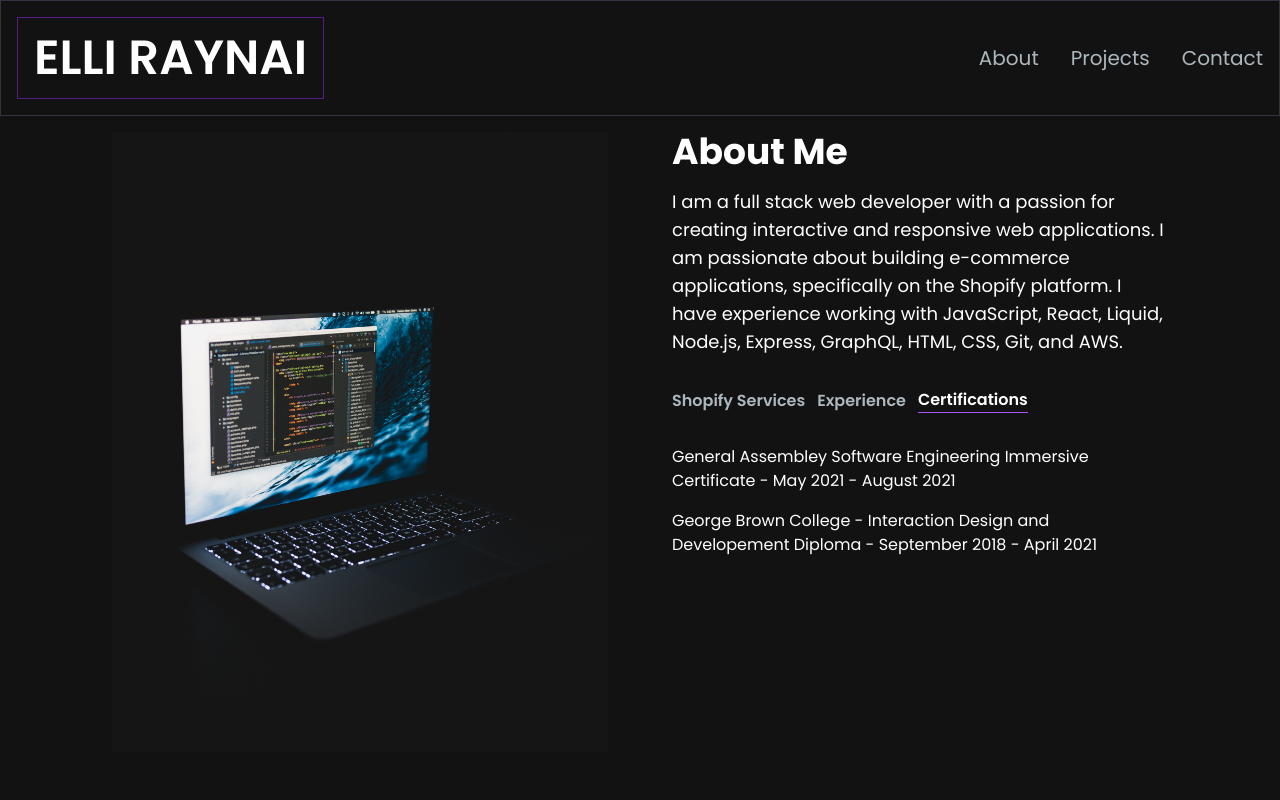
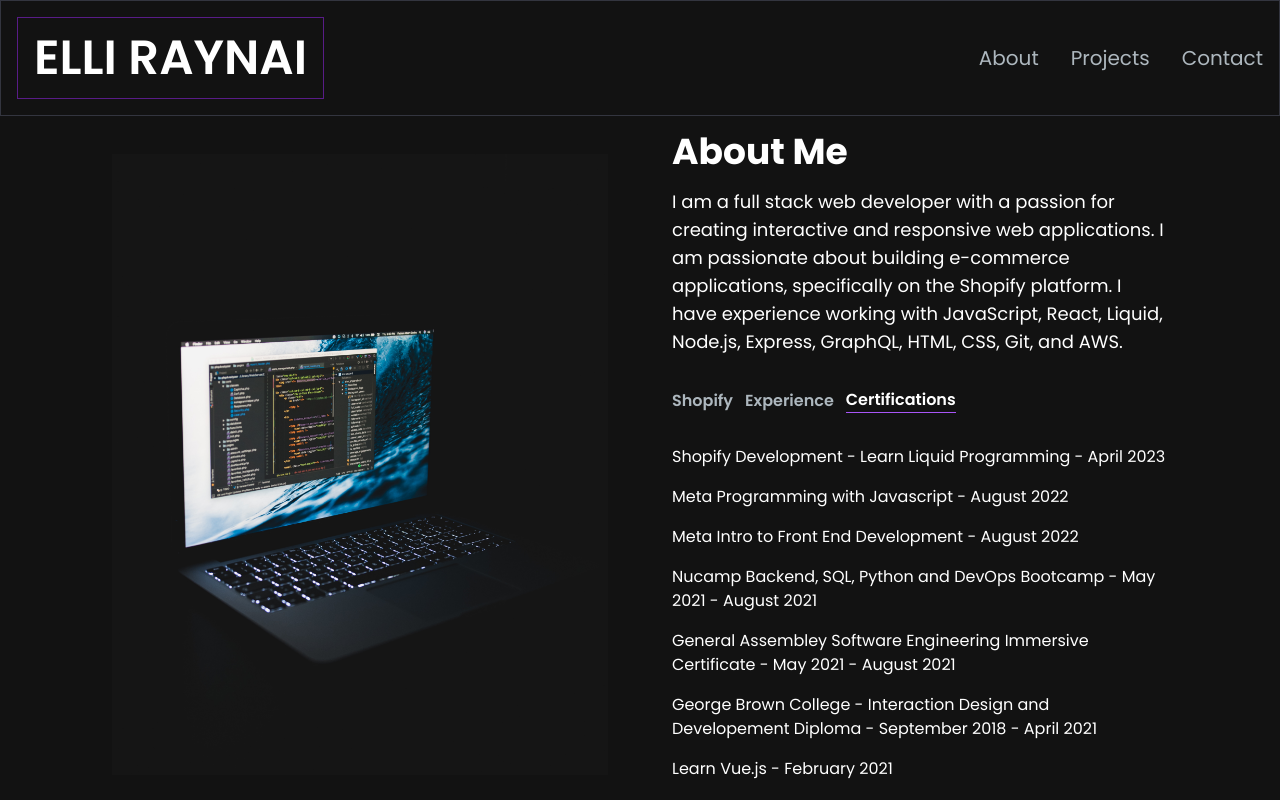
Before and after one commit to eraynai/react-portfolio, a React (Vite) app: page / in a window 1280 px wide. Both pictures are taken after a click on the button "Certifications". Shown: the part 886-1686 px from the top of the page. Built offline with nearby package versions, Linux system fonts and the light colour scheme.

Commit message:
updated certification section and about

```diff
--- a/src/components/About.jsx
+++ b/src/components/About.jsx
@@ -51,6 +51,17 @@ const TAB_DATA = [
     content: (
       <ul>
         <li className="pb-4">
+          Shopify Development - Learn Liquid Programming - April 2023
+        </li>
+        <li className="pb-4">Meta Programming with Javascript - August 2022</li>
+        <li className="pb-4">
+          Meta Intro to Front End Development - August 2022
+        </li>
+        <li className="pb-4">
+          Nucamp Backend, SQL, Python and DevOps Bootcamp - May 2021 - August
+          2021
+        </li>
+        <li className="pb-4">
           General Assembley Software Engineering Immersive Certificate - May
           2021 - August 2021
         </li>
@@ -58,6 +69,7 @@ const TAB_DATA = [
           George Brown College - Interaction Design and Developement Diploma -
           September 2018 - April 2021
         </li>
+        <li className="pb-4">Learn Vue.js - February 2021</li>
       </ul>
     ),
   },
@@ -90,7 +102,7 @@ const About = () => {
               selectTab={() => handleTabChange("shopify")}
               active={tab === "shopify"}
             >
-              Shopify Services
+              Shopify
             </TabButton>
             <TabButton
               selectTab={() => handleTabChange("experience")}
--- a/src/components/Achievements.jsx
+++ b/src/components/Achievements.jsx
@@ -27,7 +27,7 @@ const Achievements = () => {
               key={index}
               className="flex flex-col items-center mx-2 sm:mx-4 my-2 sm:my-0"
             >
-              <h2 className="text-white text-s sm:text-2xl md:text-4xl font-bold">
+              <h2 className="text-center text-white text-s sm:text-2xl md:text-4xl font-bold">
                 {achievement.value}
               </h2>
               <p className="text-[#adb7be] text-sm sm:text-base">
--- a/src/components/Hero.jsx
+++ b/src/components/Hero.jsx
@@ -1,6 +1,12 @@
 import Image from "../assets/er_headshot_rounded.png";
 import { TypeAnimation } from "react-type-animation";
 
+const scrollToSection = (sectionId) => {
+  const section = document.querySelector("#" + sectionId); // Add '#' before the sectionId
+  if (section) {
+    section.scrollIntoView({ behavior: "smooth" });
+  }
+};
 const Hero = () => {
   return (
     <section className="lg:py-16 ">
@@ -29,14 +35,23 @@ const Hero = () => {
             Coding with Passion, Developing with Purpose.
           </p>
           <div>
-            <button className="px-6 py-3 w-full sm:w-fit rounded-full mr-4 bg-gradient-to-br from-blue-500 via-purple-500 to-pink-500 hover:bg-slate-200 text-white">
+            <button
+              onClick={() => scrollToSection("contact")}
+              className="px-6 py-3 w-full sm:w-fit rounded-full mr-4 bg-gradient-to-br from-blue-500 via-purple-500 to-pink-500 hover:bg-slate-200 text-white"
+            >
               Hire Me
             </button>
-            <button className="px-1 py-1 w-full sm:w-fit rounded-full bg-gradient-to-br from-blue-500 via-purple-500 to-pink-500 hover:bg-slate-800 text-white mt-3">
-              <span className="block bg-[#121212] hover:bg-slate-800 rounded-full px-5 py-2 text-white met">
-                Schedule A Call
-              </span>
-            </button>
+            <a
+              href="https://cal.com/eraynai"
+              target="_blank"
+              rel="noopener noreferrer"
+            >
+              <button className="px-1 py-1 w-full sm:w-fit rounded-full bg-gradient-to-br from-blue-500 via-purple-500 to-pink-500 hover:bg-slate-800 text-white mt-3">
+                <span className="block bg-[#121212] hover:bg-slate-800 rounded-full px-5 py-2 text-white met">
+                  Schedule A Call
+                </span>
+              </button>
+            </a>
           </div>
         </div>
 
--- a/src/components/NavLink.jsx
+++ b/src/components/NavLink.jsx
@@ -6,7 +6,6 @@ const NavLink = ({ href, title, onClick }) => {
       className="block py-2 pl-3 pr-4 text-[#ADB7BE] sm:text-xl rounded md:p-0 hover:text-white"
       onClick={(e) => {
         e.preventDefault();
-        console.log("Type of onClick:", typeof onClick); // Debugging line
         onClick?.();
       }}
     >
```
